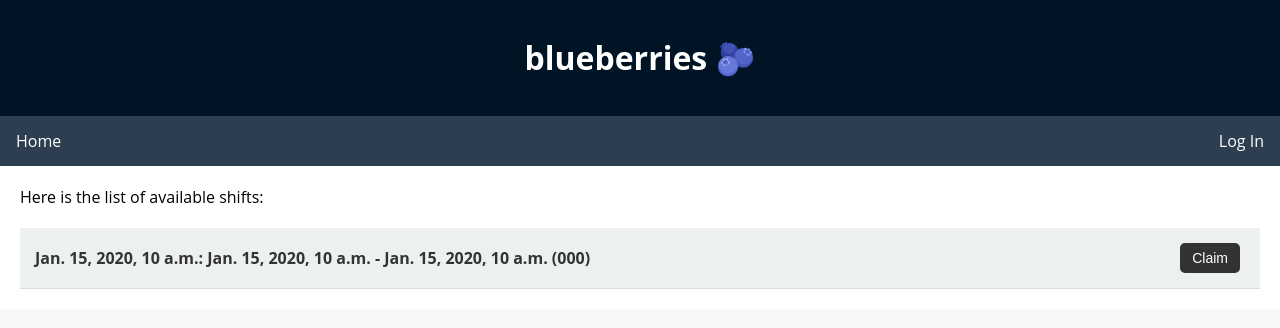
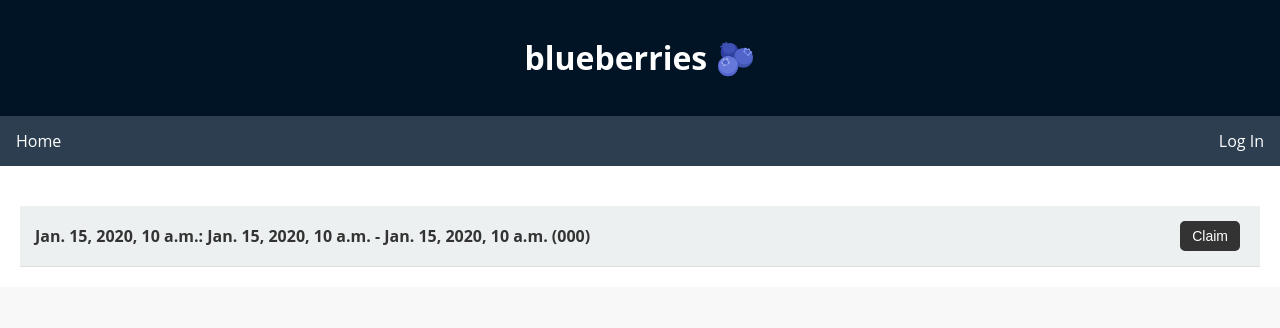
Before and after one commit to colinscott3488/ICS4UWeb, a Django app: template templates/marketplace.html in a window 1280 px wide. Shown: the top 328 px of the page. Run offline with Django 4.2, Linux system fonts and the light colour scheme; the template is opened without the code that fills it: most values are stand-ins (such as "Sample title", 1, 10 or a date in 2020); lists and menus that the app fills with data are empty.

Commit message:
almost there 	modified:   db.sqlite3 	modified:   templates/marketplace.html

```diff
--- a/templates/marketplace.html
+++ b/templates/marketplace.html
@@ -12,10 +12,6 @@
 <body>
 
     <table cellpadding="0" cellspacing="10" class="month">
-
-      <tbody>
-            Here is the list of available shifts:
-      </tbody>
 
       <thead>
         {% for x in items %}
```
Also changed, not shown: db.sqlite3.
